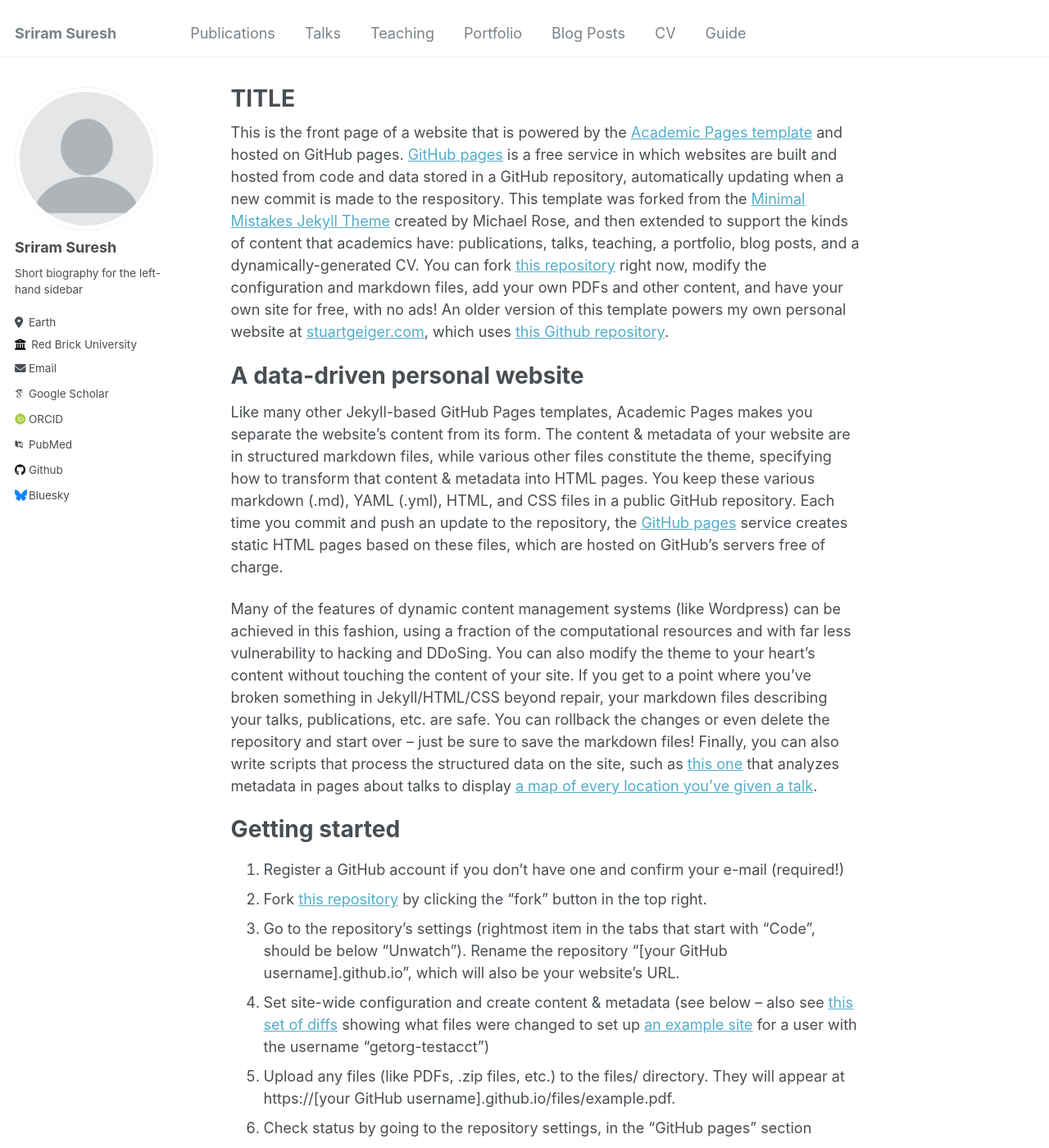
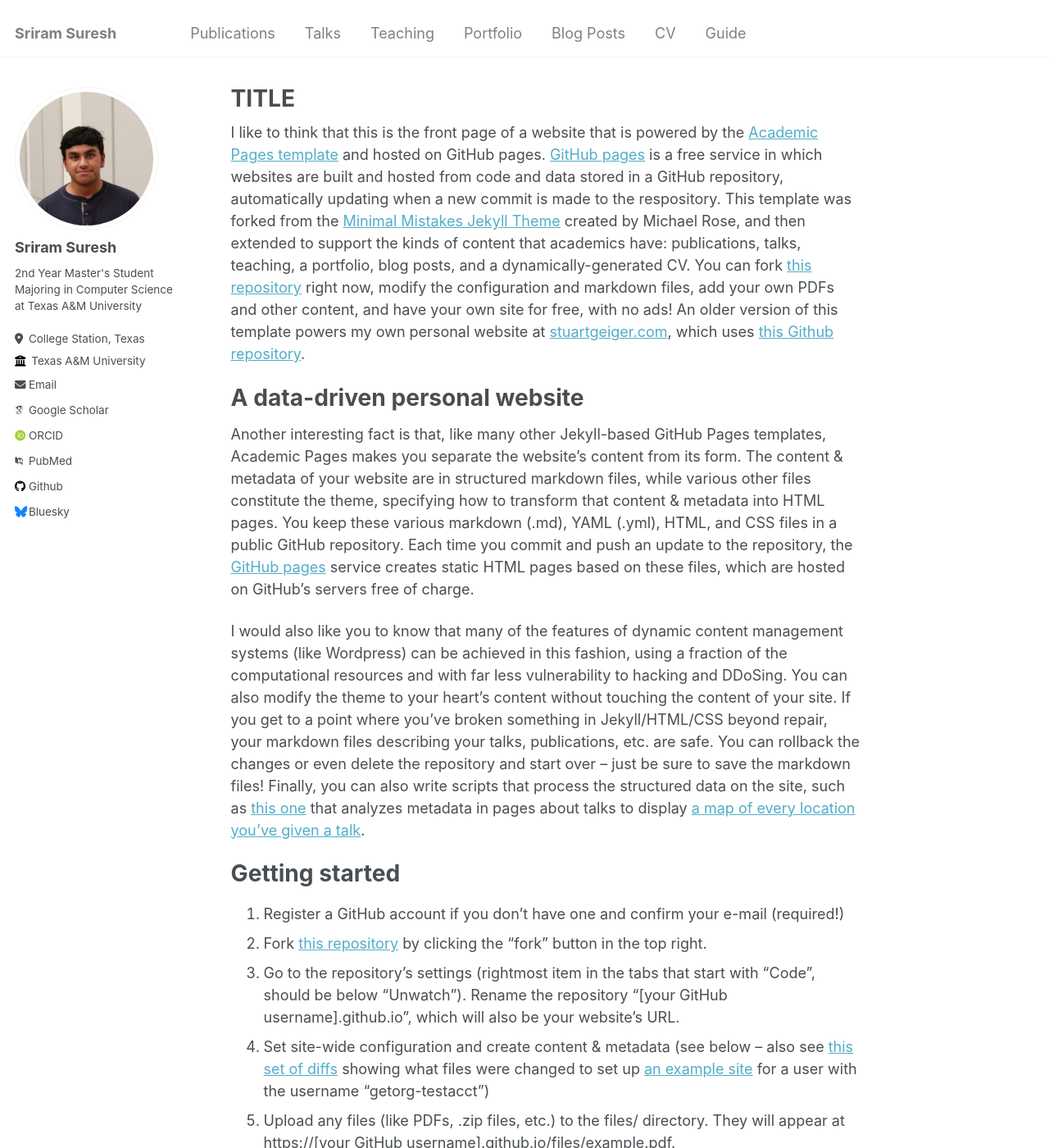
Before and after one commit to srirams1003/srirams1003.github.io, a Jekyll site: the page built from _pages/about.md, in a window 1280 px wide and 1400 px high. Shown: the whole window at 82% size. Built offline with Jekyll 4.4.1, drawn with Linux system fonts in a browser that asks for light colours; some web fonts are replaced.

Commit message:
added image

```diff
--- a/_config.yml
+++ b/_config.yml
@@ -24,11 +24,11 @@ author:
   avatar           : "profile.png"
   name             : "Sriram Suresh"
   pronouns         : # example: "she/her"
-  bio              : "Short biography for the left-hand sidebar"
-  location         : "Earth"
-  employer         : "Red Brick University"
+  bio              : "2nd Year Master's Student Majoring in Computer Science at Texas A&M University"
+  location         : "College Station, Texas"
+  employer         : "Texas A&M University"
   uri              : # URL
-  email            : "none@example.org"
+  email            : "srisuresh@tamu.edu"
 
   # Academic websites
   arxiv            : # URL - Update with the correct link to your profile
@@ -43,7 +43,7 @@ author:
   bitbucket        : # Username - Update with your username on the site
   codepen          : # Username
   dribbble         : # Username
-  github           : "academicpages"
+  github           : "srirams1003"
   kaggle           : # Username
   stackoverflow    : # User number or user number and name (i.e., use "1" or "1/jeff-atwood")
 
--- a/_pages/about.md
+++ b/_pages/about.md
@@ -7,13 +7,13 @@ redirect_from:
   - /about.html
 ---
 
-This is the front page of a website that is powered by the [Academic Pages template](https://github.com/academicpages/academicpages.github.io) and hosted on GitHub pages. [GitHub pages](https://pages.github.com) is a free service in which websites are built and hosted from code and data stored in a GitHub repository, automatically updating when a new commit is made to the respository. This template was forked from the [Minimal Mistakes Jekyll Theme](https://mmistakes.github.io/minimal-mistakes/) created by Michael Rose, and then extended to support the kinds of content that academics have: publications, talks, teaching, a portfolio, blog posts, and a dynamically-generated CV. You can fork [this repository](https://github.com/academicpages/academicpages.github.io) right now, modify the configuration and markdown files, add your own PDFs and other content, and have your own site for free, with no ads! An older version of this template powers my own personal website at [stuartgeiger.com](http://stuartgeiger.com), which uses [this Github repository](https://github.com/staeiou/staeiou.github.io).
+I like to think that this is the front page of a website that is powered by the [Academic Pages template](https://github.com/academicpages/academicpages.github.io) and hosted on GitHub pages. [GitHub pages](https://pages.github.com) is a free service in which websites are built and hosted from code and data stored in a GitHub repository, automatically updating when a new commit is made to the respository. This template was forked from the [Minimal Mistakes Jekyll Theme](https://mmistakes.github.io/minimal-mistakes/) created by Michael Rose, and then extended to support the kinds of content that academics have: publications, talks, teaching, a portfolio, blog posts, and a dynamically-generated CV. You can fork [this repository](https://github.com/academicpages/academicpages.github.io) right now, modify the configuration and markdown files, add your own PDFs and other content, and have your own site for free, with no ads! An older version of this template powers my own personal website at [stuartgeiger.com](http://stuartgeiger.com), which uses [this Github repository](https://github.com/staeiou/staeiou.github.io).
 
 A data-driven personal website
 ======
-Like many other Jekyll-based GitHub Pages templates, Academic Pages makes you separate the website's content from its form. The content & metadata of your website are in structured markdown files, while various other files constitute the theme, specifying how to transform that content & metadata into HTML pages. You keep these various markdown (.md), YAML (.yml), HTML, and CSS files in a public GitHub repository. Each time you commit and push an update to the repository, the [GitHub pages](https://pages.github.com/) service creates static HTML pages based on these files, which are hosted on GitHub's servers free of charge.
+Another interesting fact is that, like many other Jekyll-based GitHub Pages templates, Academic Pages makes you separate the website's content from its form. The content & metadata of your website are in structured markdown files, while various other files constitute the theme, specifying how to transform that content & metadata into HTML pages. You keep these various markdown (.md), YAML (.yml), HTML, and CSS files in a public GitHub repository. Each time you commit and push an update to the repository, the [GitHub pages](https://pages.github.com/) service creates static HTML pages based on these files, which are hosted on GitHub's servers free of charge.
 
-Many of the features of dynamic content management systems (like Wordpress) can be achieved in this fashion, using a fraction of the computational resources and with far less vulnerability to hacking and DDoSing. You can also modify the theme to your heart's content without touching the content of your site. If you get to a point where you've broken something in Jekyll/HTML/CSS beyond repair, your markdown files describing your talks, publications, etc. are safe. You can rollback the changes or even delete the repository and start over -- just be sure to save the markdown files! Finally, you can also write scripts that process the structured data on the site, such as [this one](https://github.com/academicpages/academicpages.github.io/blob/master/talkmap.ipynb) that analyzes metadata in pages about talks to display [a map of every location you've given a talk](https://academicpages.github.io/talkmap.html).
+I would also like you to know that many of the features of dynamic content management systems (like Wordpress) can be achieved in this fashion, using a fraction of the computational resources and with far less vulnerability to hacking and DDoSing. You can also modify the theme to your heart's content without touching the content of your site. If you get to a point where you've broken something in Jekyll/HTML/CSS beyond repair, your markdown files describing your talks, publications, etc. are safe. You can rollback the changes or even delete the repository and start over -- just be sure to save the markdown files! Finally, you can also write scripts that process the structured data on the site, such as [this one](https://github.com/academicpages/academicpages.github.io/blob/master/talkmap.ipynb) that analyzes metadata in pages about talks to display [a map of every location you've given a talk](https://academicpages.github.io/talkmap.html).
 
 Getting started
 ======
```
Also changed, not shown: images/profile.png.
